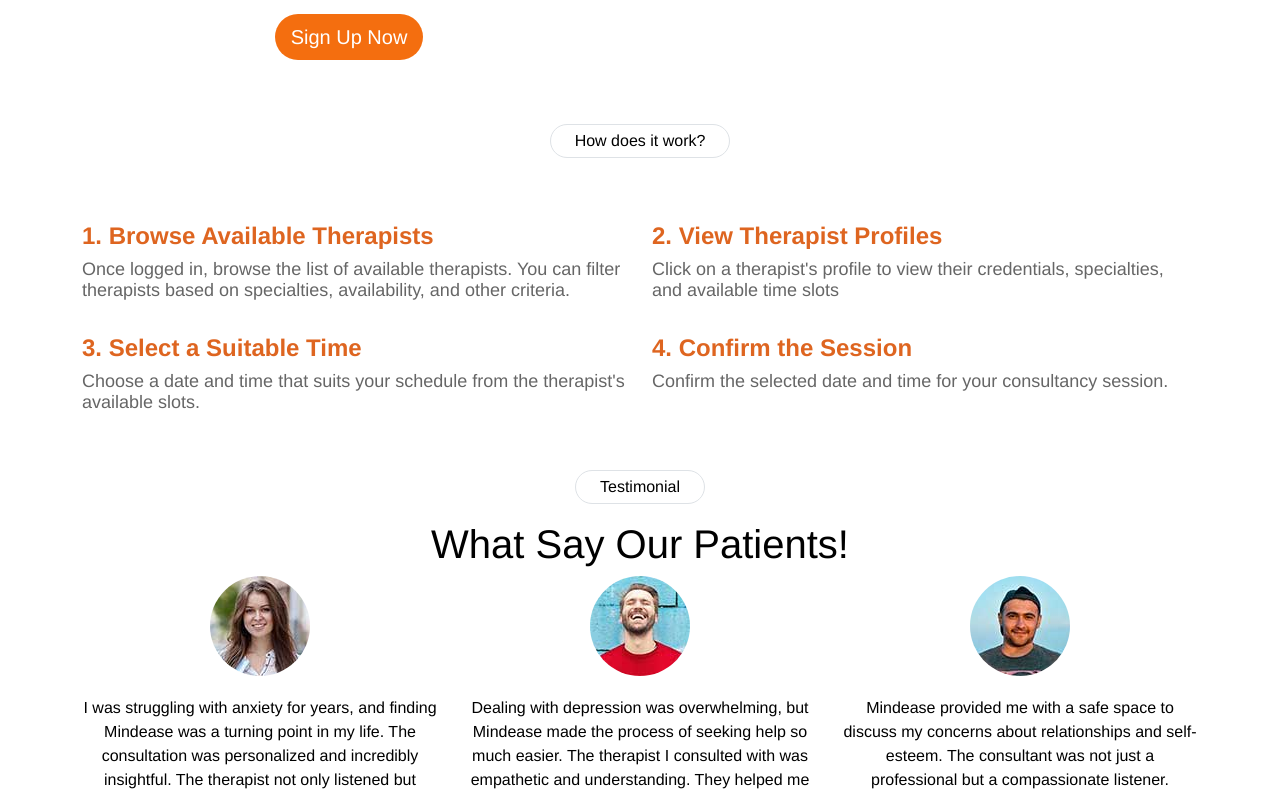
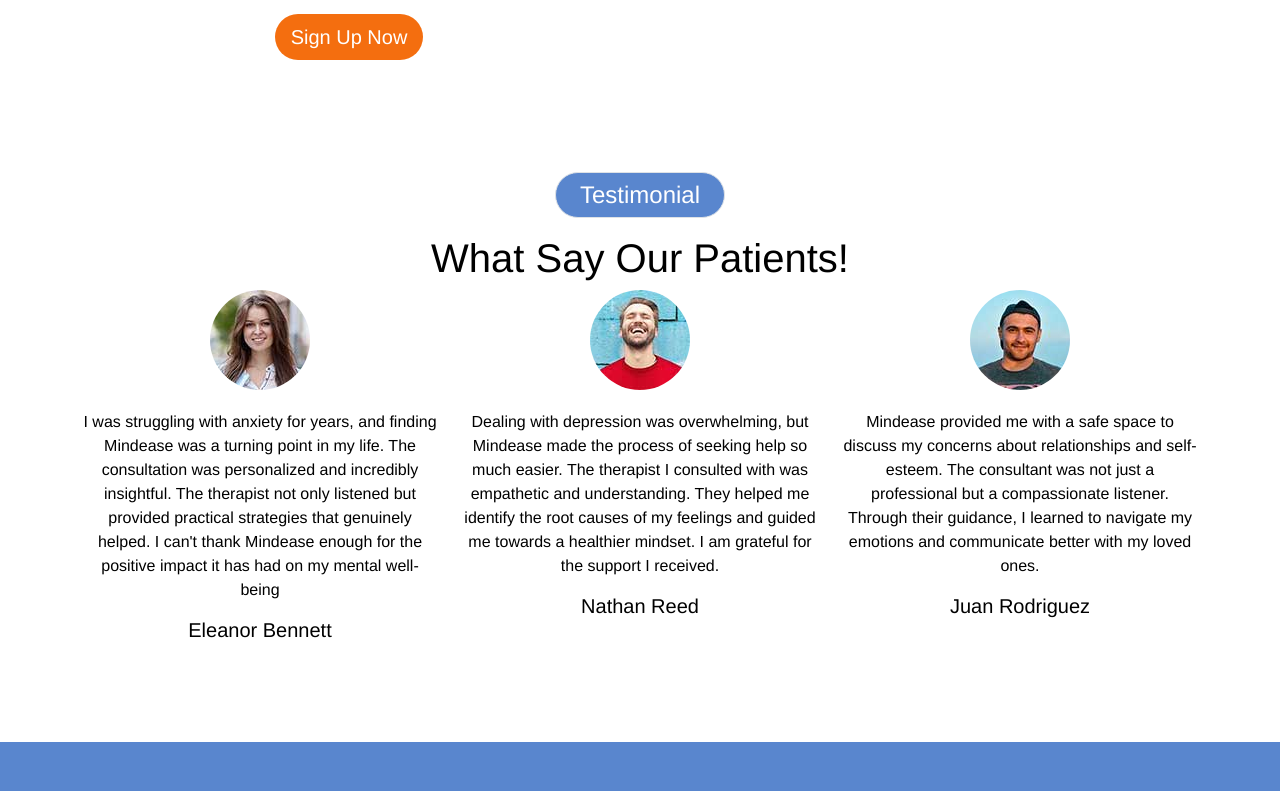
Before and after one commit to kaan302/Mindease, a Vue app in the folder client/: page /#/home-patient in a window 1280 px wide. Shown: the part 3152-3943 px from the top of the page. Built offline with nearby package versions, Linux system fonts and the light colour scheme; what v-calendar would draw is missing.

Commit message:
testimonials gefixt volgens pdf

```diff
--- a/client/src/assets/style/style.css
+++ b/client/src/assets/style/style.css
@@ -513,3 +513,9 @@
 .footer .copyright a:hover {
     color: var(--primary);
 }
+
+.testimonial-title {
+    background-color: #5986CE;
+    font-size: x-large;
+    color: #FFFFFF;
+}
--- a/client/src/components/HomePage/HomePatient.vue
+++ b/client/src/components/HomePage/HomePatient.vue
@@ -185,46 +185,47 @@
   </div>
   <!-- Signing up End -->
 
-  <div class="text-center mx-auto wow fadeInUp">
-    <p class="d-inline-block border rounded-pill py-1 px-4">How does it work?</p>
-  </div>
+<!--  <div class="text-center mx-auto wow fadeInUp">-->
+<!--    <p class="d-inline-block border rounded-pill py-1 px-4">How does it work?</p>-->
+<!--  </div>-->
 
-  <div class="container mt-5">
-    <!-- First Row -->
-    <div class="row mb-4">
-      <!-- First Column -->
-      <div class="col-md-6">
-        <h2 class="title">1. Browse Available Therapists</h2>
-        <h4 class="subtitle">Once logged in, browse the list of available therapists. You can filter therapists based on specialties, availability, and other criteria.</h4>
-      </div>
-      <!-- Second Column -->
-      <div class="col-md-6">
-        <h2 class="title">2. View Therapist Profiles</h2>
-        <h4 class="subtitle">Click on a therapist's profile to view their credentials, specialties, and available time slots</h4>
-      </div>
-    </div>
+<!--  <div class="container mt-5">-->
+<!--    &lt;!&ndash; First Row &ndash;&gt;-->
+<!--    <div class="row mb-4">-->
+<!--      &lt;!&ndash; First Column &ndash;&gt;-->
+<!--      <div class="col-md-6">-->
+<!--        <h2 class="title">1. Browse Available Therapists</h2>-->
+<!--        <h4 class="subtitle">Once logged in, browse the list of available therapists. You can filter therapists based on specialties, availability, and other criteria.</h4>-->
+<!--      </div>-->
+<!--      &lt;!&ndash; Second Column &ndash;&gt;-->
+<!--      <div class="col-md-6">-->
+<!--        <h2 class="title">2. View Therapist Profiles</h2>-->
+<!--        <h4 class="subtitle">Click on a therapist's profile to view their credentials, specialties, and available time slots</h4>-->
+<!--      </div>-->
+<!--    </div>-->
 
-    <!-- Second Row -->
-    <div class="row">
-      <!-- First Column -->
-      <div class="col-md-6">
-        <h2 class="title">3. Select a Suitable Time</h2>
-        <h4 class="subtitle">Choose a date and time that suits your schedule from the therapist's available slots.</h4>
-      </div>
-      <!-- Second Column -->
-      <div class="col-md-6">
-        <h2 class="title">4. Confirm the Session</h2>
-        <h4 class="subtitle">Confirm the selected date and time for your consultancy session.</h4>
-      </div>
-    </div>
-  </div>
+<!--    &lt;!&ndash; Second Row &ndash;&gt;-->
+<!--    <div class="row">-->
+<!--      &lt;!&ndash; First Column &ndash;&gt;-->
+<!--      <div class="col-md-6">-->
+<!--        <h2 class="title">3. Select a Suitable Time</h2>-->
+<!--        <h4 class="subtitle">Choose a date and time that suits your schedule from the therapist's available slots.</h4>-->
+<!--      </div>-->
+<!--      &lt;!&ndash; Second Column &ndash;&gt;-->
+<!--      <div class="col-md-6">-->
+<!--        <h2 class="title">4. Confirm the Session</h2>-->
+<!--        <h4 class="subtitle">Confirm the selected date and time for your consultancy session.</h4>-->
+<!--      </div>-->
+<!--    </div>-->
+<!--  </div>-->
+
 
 
   <!-- Testimonial Start -->
   <div class="py-5 testimonial">
     <div class="container">
       <div class="text-center mx-auto wow fadeInUp">
-        <p class="d-inline-block border rounded-pill py-1 px-4">Testimonial</p>
+        <p class="d-inline-block border rounded-pill py-1 px-4 testimonial-title">Testimonial</p>
         <h1>What Say Our Patients!</h1>
       </div>
       <div class="row justify-content-center">
@@ -251,7 +252,7 @@
             <img class="testimonial-image" src="../../assets/img/testimonial-3.jpg" alt="Patient Image">
             <div class="testimonial-content">
               <p>Mindease provided me with a safe space to discuss my concerns about relationships and self-esteem. The consultant was not just a professional but a compassionate listener. Through their guidance, I learned to navigate my emotions and communicate better with my loved ones.</p>
-              <h5 class="mb-1">Lila Rodriguez</h5>
+              <h5 class="mb-1">Juan Rodriguez</h5>
             </div>
           </div>
         </div>
--- a/client/src/components/HomePage/HomeProfessionals.vue
+++ b/client/src/components/HomePage/HomeProfessionals.vue
@@ -146,7 +146,7 @@
   <div class="container-xxl py-5">
     <div class="container">
       <div class="text-center mx-auto wow fadeInUp">
-        <p class="d-inline-block border rounded-pill py-1 px-4">Testimonial</p>
+        <p class="d-inline-block border rounded-pill py-1 px-4 testimonial-title">Testimonials</p>
         <h1>What Say Our Colleagues!</h1>
       </div>
       <div class="row justify-content-center">
@@ -173,7 +173,7 @@
             <img class="testimonial-image" src="../../assets/img/testimonial-3.jpg" alt="Patient Image">
             <div class="testimonial-content">
               <p>Mindease provided me with a safe space to discuss my concerns about relationships and self-esteem. The consultant was not just a professional but a compassionate listener. Through their guidance, I learned to navigate my emotions and communicate better with my loved ones.</p>
-              <h5 class="mb-1">Lila Rodriguez</h5>
+              <h5 class="mb-1">Juan Rodriguez</h5>
             </div>
           </div>
         </div>
```
